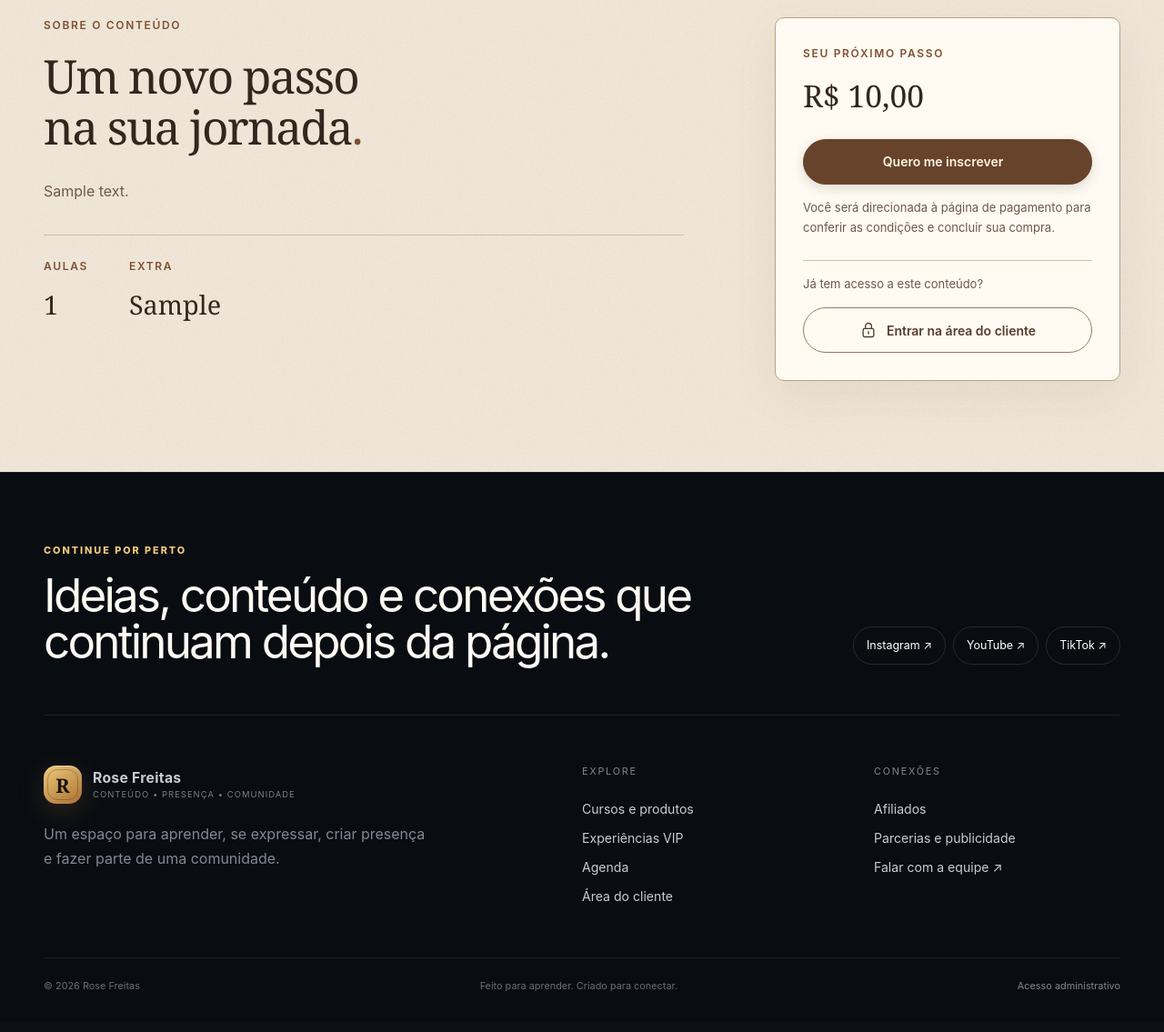
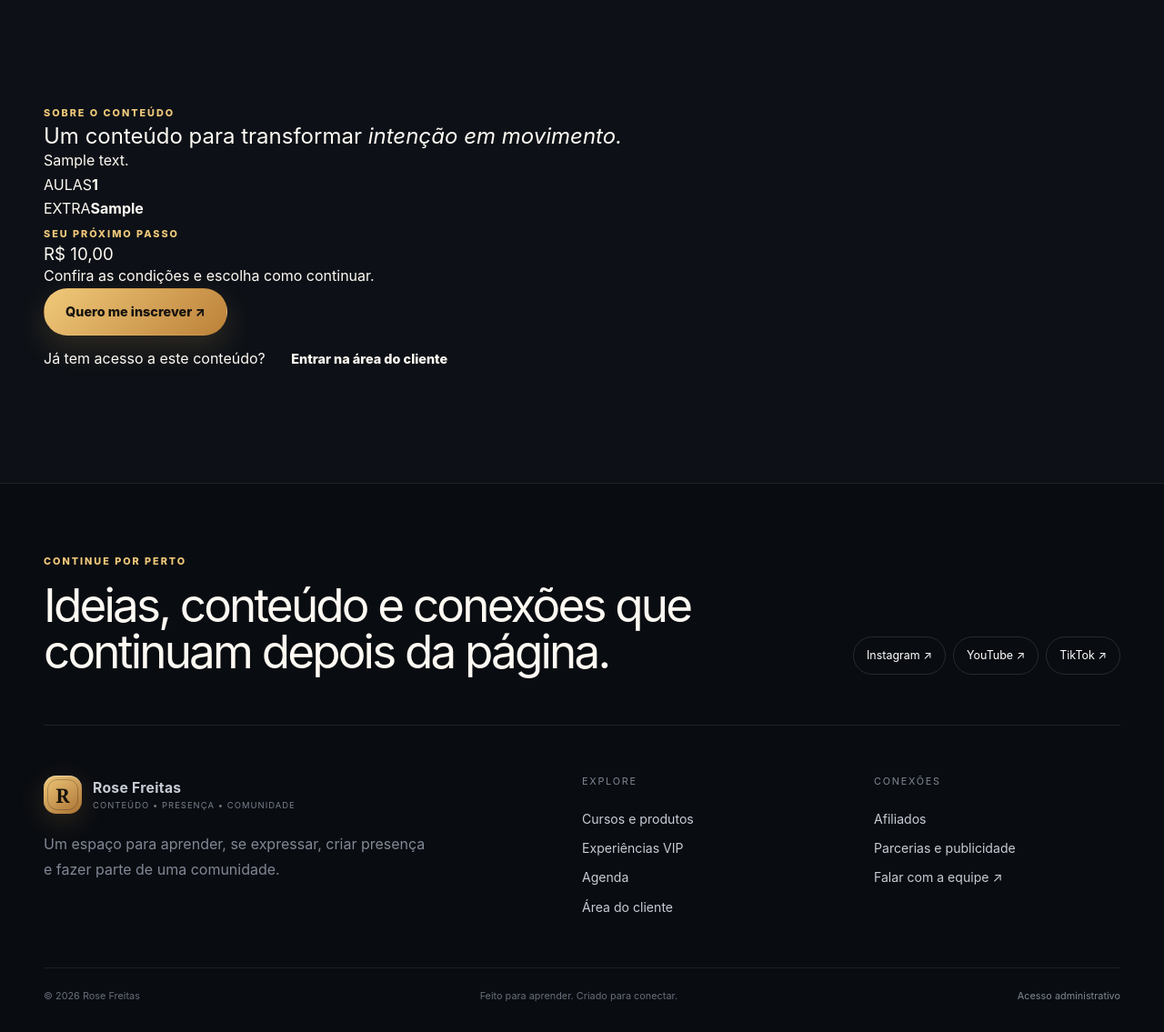
Before and after one commit to ZenithWe/rose-freitas-site, a Django app: a page that uses templates/core/product_detail.html in a window 1280 px wide. Shown: the part 833-1968 px from the top of the page at 91% size. Before the commit the page ends 1923 px from the top, so only its background shows below. Run offline with Django 5.2, Linux system fonts and the light colour scheme; tables that the repository leaves empty hold one stand-in row (values such as "Sample post").

Commit message:
Redesign product detail page

```diff
--- a/templates/core/product_detail.html
+++ b/templates/core/product_detail.html
@@ -1,56 +1,69 @@
 {% extends "base.html" %}
 {% block title %}{{ product.title }} • Rose Freitas{% endblock %}
 {% block description %}{{ product.description|truncatechars:160 }}{% endblock %}
-{% block og_title %}{{ product.title }} • Rose Freitas{% endblock %}
-{% block twitter_title %}{{ product.title }} • Rose Freitas{% endblock %}
-{% block og_description %}{{ product.description|truncatechars:160 }}{% endblock %}
-{% block twitter_description %}{{ product.description|truncatechars:160 }}{% endblock %}
 {% block twitter_card %}{% if product.image_url %}summary_large_image{% else %}summary{% endif %}{% endblock %}
-{% block extra_head %}{% if product.image_url %}<meta property="og:image" content="{{ image_absolute_url }}">
-<meta property="og:image:alt" content="{{ product.title }}">
-<meta name="twitter:image" content="{{ image_absolute_url }}">{% endif %}{% endblock %}
-{% block content %}<section class="product-hero">
+{% block extra_head %}{% if product.image_url %}<meta property="og:image" content="{{ image_absolute_url }}"><meta property="og:image:alt" content="{{ product.title }}"><meta name="twitter:image" content="{{ image_absolute_url }}">{% endif %}{% endblock %}
+{% block content %}
+<section class="rf-detail-hero">
   <div class="container">
-<nav class="breadcrumbs" aria-label="Localização">
-<a href="{% url 'home' %}">Início</a>
-<span>/</span>
-<a href="{% url 'catalog' %}">Cursos e produtos</a>
-<span>/</span>
+    <nav class="rf-breadcrumbs" aria-label="Localização">
+      <a href="{% url 'home' %}">Início</a><span>•</span>
+      <a href="{% url 'catalog' %}">Cursos e produtos</a><span>•</span>
       <span>{{ product.get_kind_display }}</span>
     </nav>
-<div class="product-hero-grid">
-<div>
-<span class="eyebrow">{{ product.get_kind_display }} · ROSE FREITAS</span>
+    <div class="rf-detail-hero-grid">
+      <div class="rf-detail-copy" data-reveal>
+        <span class="rf-kicker">{{ product.get_kind_display }} · ROSE FREITAS</span>
         <h1>{{ product.title }}</h1>
-<div class="product-facts">{% if product.lessons %}<span>{% include 'core/includes/icon.html' with name='play' %} {{ product.lessons }} aulas</span>{% endif %}{% if product.bonus %}<span>{% include 'core/includes/icon.html' with name='book' %} {{ product.bonus }}</span>{% endif %}</div>
+        <p>{{ product.description }}</p>
+        <div class="rf-detail-meta">
+          {% if product.lessons %}<span><strong>{{ product.lessons }}</strong> aulas</span>{% endif %}
+          {% if product.bonus %}<span><strong>+</strong> {{ product.bonus }}</span>{% endif %}
         </div>
-<div class="detail-cover">{% if product.image_url %}<img src="{{ product.image_url }}" alt="{{ product.title }}" width="640" height="440" fetchpriority="high">{% else %}<span class="eyebrow">CONTEÚDO AUTORAL</span>
-<span class="detail-monogram" aria-hidden="true">RF.</span>
-<span>ROSE FREITAS</span>{% endif %}</div>
+      </div>
+      <div class="rf-detail-visual spotlight-card" data-reveal>
+        {% if product.image_url %}
+          <img src="{{ product.image_url }}" alt="{{ product.title }}" width="760" height="620" fetchpriority="high">
+        {% else %}
+          <div class="rf-detail-art"><span>RF</span><small>ROSE FREITAS</small></div>
+        {% endif %}
+      </div>
     </div>
   </div>
 </section>
-<section class="section paper-section">
-<div class="container detail-grid">
-<div class="detail-content">
-<span class="eyebrow">SOBRE O CONTEÚDO</span>
-<h2>Um novo passo<br>na sua jornada<span>.</span>
-</h2>
-<div class="rich-text">{{ product.description|linebreaks }}</div>{% if product.lessons or product.bonus %}<div class="detail-facts">{% if product.lessons %}<div>
-<span class="eyebrow">AULAS</span>
-<strong>{{ product.lessons }}</strong>
-</div>{% endif %}{% if product.bonus %}<div>
-<span class="eyebrow">EXTRA</span>
-<strong>{{ product.bonus }}</strong>
-</div>{% endif %}</div>{% endif %}</div>
-<aside class="purchase-card" aria-label="Condições de acesso">
-<span class="eyebrow">SEU PRÓXIMO PASSO</span>
-<h2>{% if product.price > 0 %}R$ {{ product.price|floatformat:2 }}{% else %}Consulte as condições{% endif %}</h2>{% if product.checkout_url %}<a class="btn btn-primary full" href="{{ product.checkout_url }}" target="_blank" rel="noopener noreferrer">{% if product.kind == 'product' %}Comprar produto{% elif product.kind == 'subscription' %}Conhecer assinatura{% else %}Quero me inscrever{% endif %}<span class="sr-only">(abre em outra aba)</span>
+
+<section class="rf-section rf-detail-section">
+  <div class="container rf-detail-layout">
+    <article class="rf-detail-content" data-reveal>
+      <span class="rf-kicker">SOBRE O CONTEÚDO</span>
+      <h2>Um conteúdo para transformar <em>intenção em movimento.</em></h2>
+      <div class="rf-rich-text">{{ product.description|linebreaks }}</div>
+      {% if product.lessons or product.bonus %}
+      <div class="rf-detail-facts">
+        {% if product.lessons %}<div><span>AULAS</span><strong>{{ product.lessons }}</strong></div>{% endif %}
+        {% if product.bonus %}<div><span>EXTRA</span><strong>{{ product.bonus }}</strong></div>{% endif %}
+      </div>
+      {% endif %}
+    </article>
+
+    <aside class="rf-purchase-card spotlight-card" data-reveal>
+      <span class="rf-kicker">SEU PRÓXIMO PASSO</span>
+      <h3>{% if product.price > 0 %}R$ {{ product.price|floatformat:2 }}{% else %}Consulte as condições{% endif %}</h3>
+      <p>Confira as condições e escolha como continuar.</p>
+      {% if product.checkout_url %}
+        <a class="rf-btn rf-btn-primary rf-full" href="{{ product.checkout_url }}" target="_blank" rel="noopener noreferrer">
+          {% if product.kind == 'product' %}Comprar produto{% elif product.kind == 'subscription' %}Conhecer assinatura{% else %}Quero me inscrever{% endif %} ↗
         </a>
-<p class="purchase-note">Você será direcionada à página de pagamento para conferir as condições e concluir sua compra.</p>{% if product.kind == 'vip' %}<a class="btn btn-outline full" href="{% url 'vip_request' product.slug %}">Registrar solicitação VIP</a>{% endif %}{% elif product.kind == 'vip' %}<a class="btn btn-primary full" href="{% url 'vip_request' product.slug %}">Solicitar participação</a>{% elif site.whatsapp %}<a class="btn btn-primary full" href="https://wa.me/{{ site.whatsapp }}?text=Olá,%20quero%20saber%20mais%20sobre%20{{ product.title|urlencode }}." target="_blank" rel="noopener noreferrer">Consultar a equipe</a>{% else %}<p class="purchase-note">As inscrições para este conteúdo ainda não estão disponíveis. Acompanhe as novidades da Rose.</p>{% endif %}<div class="purchase-divider">
-</div>
-<span class="purchase-note">Já tem acesso a este conteúdo?</span>
-<a class="btn btn-outline full" href="{% url 'customer_area' %}">{% include 'core/includes/icon.html' with name='lock' %} Entrar na área do cliente</a>
+        {% if product.kind == 'vip' %}<a class="rf-btn rf-btn-outline-dark rf-full" href="{% url 'vip_request' product.slug %}">Registrar solicitação VIP</a>{% endif %}
+      {% elif product.kind == 'vip' %}
+        <a class="rf-btn rf-btn-primary rf-full" href="{% url 'vip_request' product.slug %}">Solicitar participação ↗</a>
+      {% elif site.whatsapp %}
+        <a class="rf-btn rf-btn-primary rf-full" href="https://wa.me/{{ site.whatsapp }}?text=Olá,%20quero%20saber%20mais%20sobre%20{{ product.title|urlencode }}." target="_blank" rel="noopener noreferrer">Consultar a equipe ↗</a>
+      {% endif %}
+      <div class="rf-purchase-separator"></div>
+      <span class="rf-purchase-note">Já tem acesso a este conteúdo?</span>
+      <a class="rf-btn rf-btn-outline-dark rf-full" href="{% url 'customer_area' %}">Entrar na área do cliente</a>
     </aside>
   </div>
-</section>{% endblock %}
+</section>
+{% endblock %}
```
Lines whose indentation alone changed are shown as unchanged.
